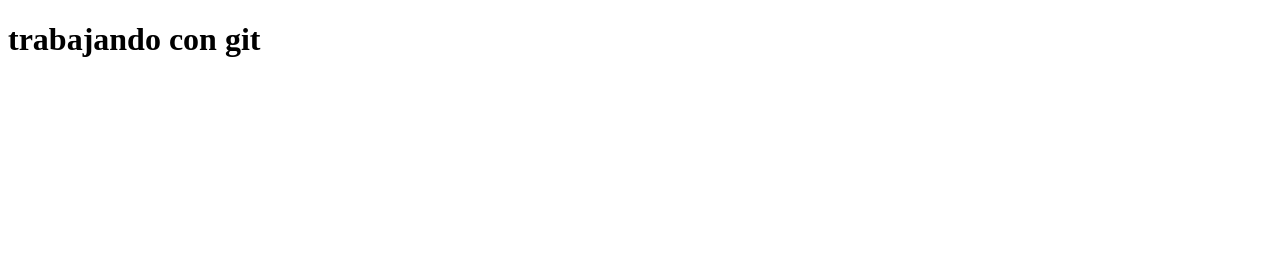
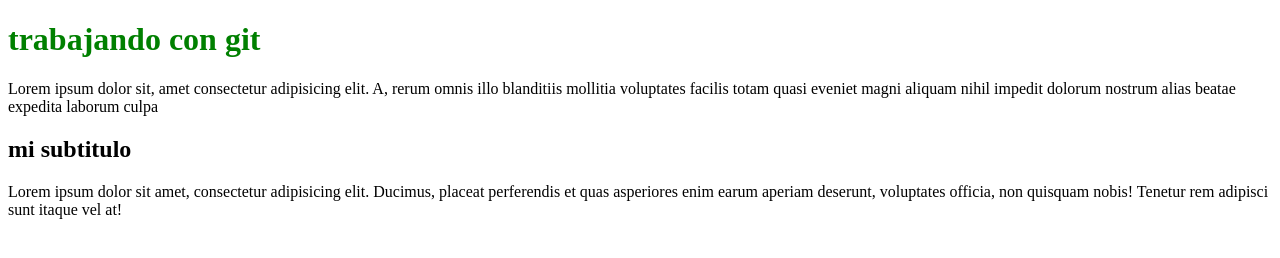
Before and after one commit to rmartinezcortes/miprimerrepo, a plain HTML site: page index.html in a window 1280 px wide. Drawn offline with Linux system fonts and the light colour scheme.

Commit message:
aplico el ingreso de titulos y parrafos con estilos

```diff
--- a/estilos.css
+++ b/estilos.css
@@ -0,0 +1,3 @@
+h1{
+    color: green;
+}
--- a/index.html
+++ b/index.html
@@ -8,5 +8,8 @@
 </head>
 <body>
     <h1>trabajando con git</h1>
+    <p>Lorem ipsum dolor sit, amet consectetur adipisicing elit. A, rerum omnis illo blanditiis mollitia voluptates facilis totam quasi eveniet magni aliquam nihil impedit dolorum nostrum alias beatae expedita laborum culpa</p>
+    <h2>mi subtitulo</h2>
+    <p>Lorem ipsum dolor sit amet, consectetur adipisicing elit. Ducimus, placeat perferendis et quas asperiores enim earum aperiam deserunt, voluptates officia, non quisquam nobis! Tenetur rem adipisci sunt itaque vel at!</p>
 </body>
 </html>
```
